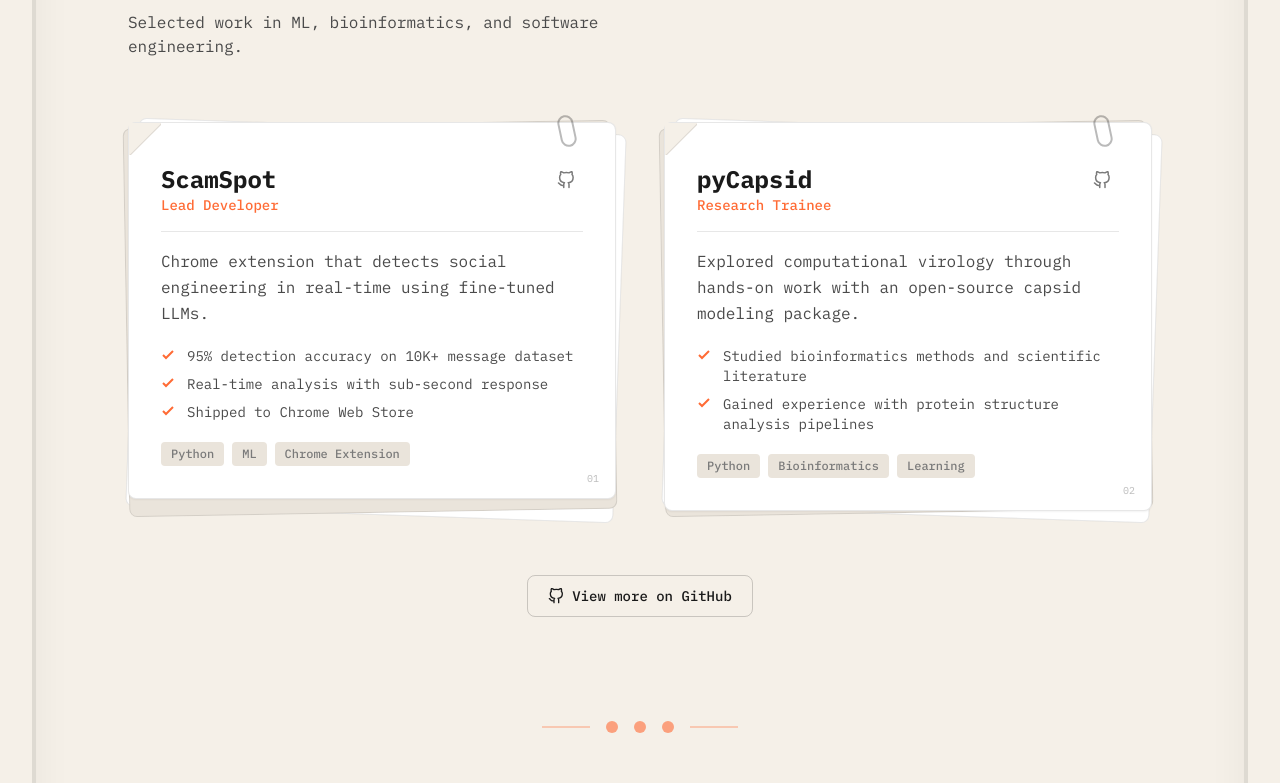
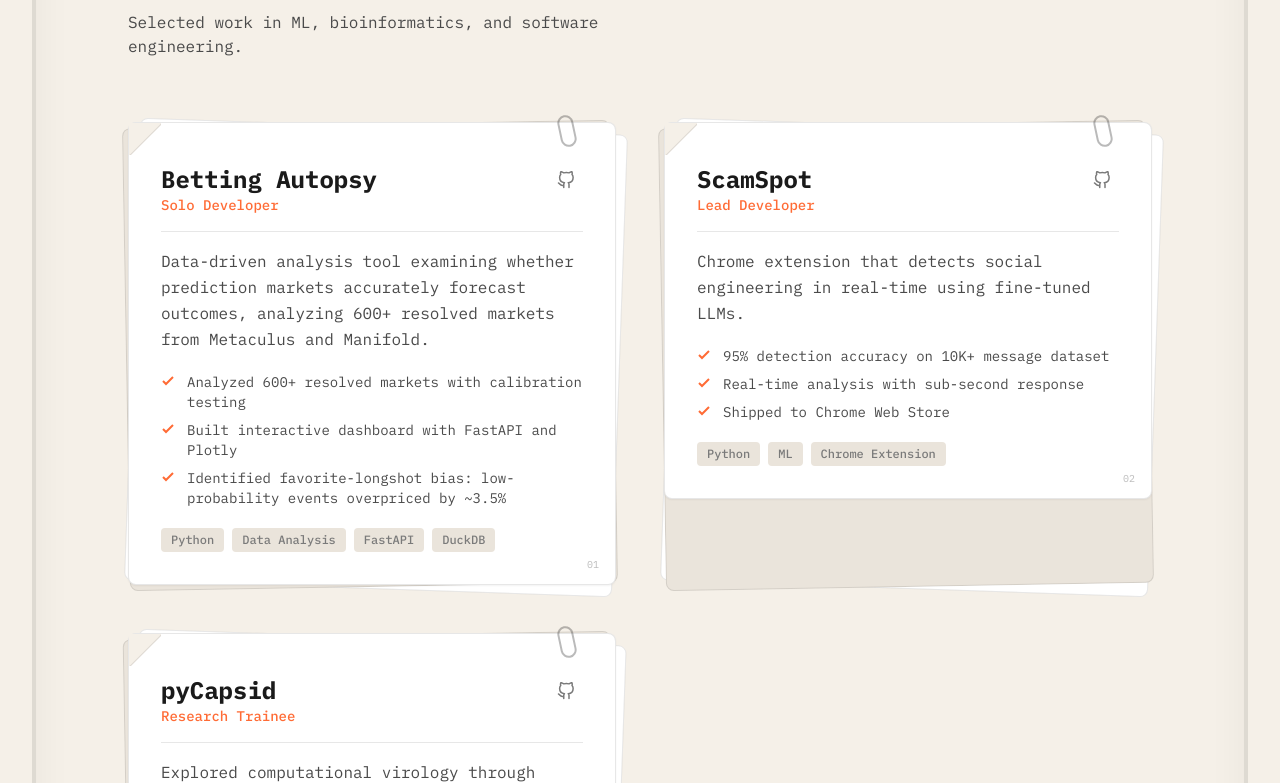
Before and after one commit to messiahmajid/messiah-portfolio, a Next.js app: page / in a window 1280 px wide. Shown: the part 3417-4200 px from the top of the page. Built offline with nearby package versions, Linux system fonts and the light colour scheme.

Commit message:
Add ColorStack UM link and Betting Autopsy project

```diff
--- a/src/components/Leadership.tsx
+++ b/src/components/Leadership.tsx
@@ -11,6 +11,7 @@ interface LeadershipItem {
   highlight: string;
   image: string;
   featured?: boolean;
+  link?: string;
 }
 
 const leadershipRoles: LeadershipItem[] = [
@@ -21,6 +22,7 @@ const leadershipRoles: LeadershipItem[] = [
     highlight: "Founded UM's chapter, built community of 50+ Black & Latinx CS students",
     image: "/leadership/colorstack.jpg",
     featured: true,
+    link: "https://colorstackum.org",
   },
   {
     title: "Sponsorship Chair",
@@ -109,9 +111,20 @@ function BadgeCard({ role, index }: { role: LeadershipItem; index: number }) {
         {/* Badge content */}
         <div className="p-5 pt-3">
           {/* Organization badge */}
-          <div className="inline-block px-2 py-1 bg-te-orange text-white text-[10px] font-bold uppercase tracking-wider rounded mb-3">
-            {role.organization}
-          </div>
+          {role.link ? (
+            <a
+              href={role.link}
+              target="_blank"
+              rel="noopener noreferrer"
+              className="inline-block px-2 py-1 bg-te-orange text-white text-[10px] font-bold uppercase tracking-wider rounded mb-3 hover:bg-te-orange/80 transition-colors"
+            >
+              {role.organization}
+            </a>
+          ) : (
+            <div className="inline-block px-2 py-1 bg-te-orange text-white text-[10px] font-bold uppercase tracking-wider rounded mb-3">
+              {role.organization}
+            </div>
+          )}
 
           <h3 className="text-lg font-bold text-te-dark mb-2 leading-tight">
             {role.title}
--- a/src/components/Projects.tsx
+++ b/src/components/Projects.tsx
@@ -16,6 +16,18 @@ interface Project {
 }
 
 const projects: Project[] = [
+  {
+    title: "Betting Autopsy",
+    role: "Solo Developer",
+    description: "Data-driven analysis tool examining whether prediction markets accurately forecast outcomes, analyzing 600+ resolved markets from Metaculus and Manifold.",
+    highlights: [
+      "Analyzed 600+ resolved markets with calibration testing",
+      "Built interactive dashboard with FastAPI and Plotly",
+      "Identified favorite-longshot bias: low-probability events overpriced by ~3.5%",
+    ],
+    tags: ["Python", "Data Analysis", "FastAPI", "DuckDB"],
+    github: "https://github.com/messiahmajid/betting-autopsy",
+  },
   {
     title: "ScamSpot",
     role: "Lead Developer",
```
